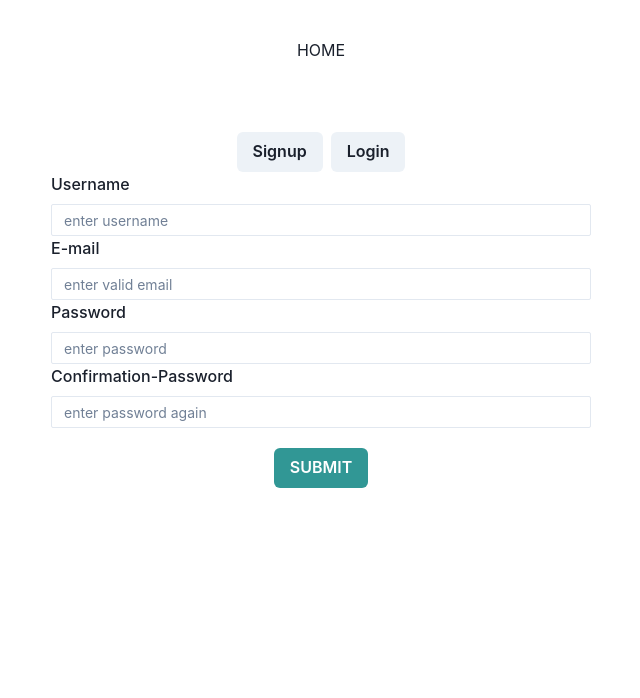
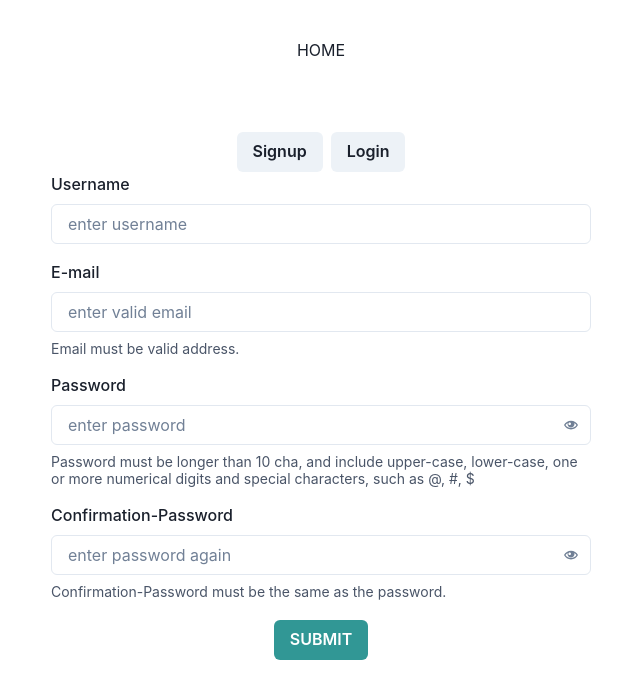
Before and after one commit to Bing-Violet/friend-record-front, a Next.js app: page / in a window 1280 px wide. Shown: the top 698 px of the page, without its empty margins (319-959 px from the left). Built offline with nearby package versions, Linux system fonts and the light colour scheme.

Commit message:
add email and password validations in signup.

```diff
--- a/components/signup.js
+++ b/components/signup.js
@@ -4,80 +4,167 @@ import {
   Form,
   Center,
   Input,
-  Text,
+  InputGroup,
   Button,
+  IconButton,
   FormControl,
   FormLabel,
   FormErrorMessage,
   FormHelperText,
+  InputRightElement,
+  VStack,
 } from "@chakra-ui/react";
 import axios from "axios";
 import Cookies from "universal-cookie";
-import jwt from "jwt-decode"
+import jwt from "jwt-decode";
 import AppContext from "./globalContext";
 import { useRouter } from "next/router";
-// API
-// -> idle (no data to be shown, null)
-// -> loading (the API request has been made, "loading")
-// -> data (the API response has come back, { ... })
+import { ImEye } from "react-icons/im";
+import { ImEyeBlocked } from "react-icons/im";
+
 function Username({ username, setValue, error, setError }) {
-  const subject = "username";
-  // setError(subject, usernme)
   const handleChange = (event) => {
-    setValue(event.target.value), setError(subject, event.target.value);
+    setValue(event.target.value), setError(event.target.value ? false : true);
   };
   return (
     <>
-      <FormControl isInvalid={!error}>
+      <FormControl isInvalid={error}>
         <FormLabel>Username</FormLabel>
         <Input
           value={username}
           onChange={handleChange}
           placeholder="enter username"
-          size="sm"
+          size="md"
         />
         <FormErrorMessage>username is required</FormErrorMessage>
       </FormControl>
     </>
   );
 }
-function Email({ email, setValue, error, setError }) {
-  const subject = "email";
+function Email({ email, setValue, emailErrorObj, setEmailErrorObj }) {
   const handleChange = (event) => {
-    setValue(event.target.value), setError(subject, event.target.value);
+    setValue(event.target.value), emailCheck(event.target.value);
   };
+  function emailCheck(val) {
+    setEmailErrorObj({ ...emailErrorObj, isError: !val ? true : false, isEmpty: !val ? true : false});
+  }
   return (
     <>
-      <FormControl isInvalid={!error}>
+      <FormControl isInvalid={emailErrorObj.isError}>
         <FormLabel>E-mail</FormLabel>
         <Input
           value={email}
           onChange={handleChange}
           placeholder="enter valid email"
-          size="sm"
+          size="md"
         />
-        <FormErrorMessage>Email is required</FormErrorMessage>
+        {!emailErrorObj.isError ? (
+          <>
+            <FormHelperText>Email must be valid address.</FormHelperText>
+          </>
+        ) : (
+          <>
+            <FormErrorMessage>
+              {!emailErrorObj.isEmpty ? (
+                <>Email is not valid</>
+              ) : (
+                <>Email is required</>
+              )}
+            </FormErrorMessage>
+          </>
+        )}
       </FormControl>
     </>
   );
 }
-function Password({ password, setValue, error, setError }) {
-  const subject = "password";
+function Password({
+  password,
+  setValue,
+  passwordErrorObj,
+  setPasswordErrorObj,
+}) {
+  const [shwoPassword, setShowpassword] = useState(true);
+  const [formErrorMessage, setFormErrorMessage] = useState(
+    "Password must be longer than 10 cha, and include upper-case, lower-case, one or more numerical digits and special characters, such as @, #, $"
+  );
   const handleChange = (event) => {
-    setValue(event.target.value), setError(subject, event.target.value);
+    setValue(event.target.value),
+      setFormErrorMessage(
+        onChangeHelperText(event.target.value),
+        setPasswordErrorObj({
+          ...passwordErrorObj,
+          isEmpty: !event.target.value ? true : false,
+          isError: !event.target.value ? true : false,
+        })
+      );
   };
-
+  function onChangeHelperText(val) {
+    if (val.length < 10) {
+      return "Password must be longer than 10 cha.";
+    } else {
+      return "Longer than 10 cha.";
+    }
+  }
+  function errorMessageHandler() {
+    if (passwordErrorObj.isEmpty) {
+      return "Password is required!";
+    } else if (passwordErrorObj.isLong) {
+      return "Password must be longer than 10 cha.";
+    } else if (passwordErrorObj.hasUpper) {
+      return "Password must include upper-case!";
+    } else if (passwordErrorObj.hasLower) {
+      return "Password must include lower-case!";
+    } else if (passwordErrorObj.hasNum) {
+      return "Password must include at least one number!";
+    } else if (passwordErrorObj.hasSpecialCha) {
+      return "Password must include at least one special characters, like !,%,&,@,#,$,^,*,?,_,~";
+    }
+  }
   return (
     <>
-      <FormControl isInvalid={!error}>
+      <FormControl isInvalid={passwordErrorObj.isError}>
         <FormLabel>Password</FormLabel>
+        <InputGroup>
           <Input
             value={password}
             onChange={handleChange}
+            type={!shwoPassword ? "text" : "password"}
             placeholder="enter password"
+            size="md"
+          />
+          <InputRightElement>
+            {shwoPassword ? (
+              <>
+                <IconButton
+                  onClick={() => setShowpassword(!shwoPassword)}
+                  background={"none"}
                   size="sm"
+                  color={"gray.500"}
+                  icon={<ImEye />}
                 />
-        <FormErrorMessage>pasword is required</FormErrorMessage>
+              </>
+            ) : (
+              <>
+                <IconButton
+                  onClick={() => setShowpassword(!shwoPassword)}
+                  background={"none"}
+                  size="sm"
+                  color={"gray.500"}
+                  icon={<ImEyeBlocked />}
+                />
+              </>
+            )}
+          </InputRightElement>
+        </InputGroup>
+        {!passwordErrorObj.isError ? (
+          <>
+            <FormHelperText>{formErrorMessage}</FormHelperText>
+          </>
+        ) : (
+          <>
+            <FormErrorMessage>{errorMessageHandler()}</FormErrorMessage>
+          </>
+        )}
       </FormControl>
     </>
   );
@@ -88,111 +175,243 @@ function ConfirmationPassword({
   error,
   setError,
 }) {
-  const subject = "confirmationPassword";
-  // const [password, setValue] = useState("");
+  const [shwoPassword, setShowpassword] = useState(true);
   const handleChange = (event) => {
-    setValue(event.target.value), setError(subject, event.target.value);
+    setValue(event.target.value), setError(event.target.value ? false : true);
   };
-
   return (
     <>
-      <FormControl isInvalid={!error}>
+      <FormControl isInvalid={error}>
         <FormLabel>Confirmation-Password</FormLabel>
+        <InputGroup>
           <Input
             value={confirmationPassword}
             onChange={handleChange}
+            type={!shwoPassword ? "text" : "password"}
             placeholder="enter password again"
+            size="md"
+          />
+          <InputRightElement>
+            {shwoPassword ? (
+              <>
+                <IconButton
+                  onClick={() => setShowpassword(!shwoPassword)}
+                  background={"none"}
                   size="sm"
+                  color={"gray.500"}
+                  icon={<ImEye />}
                 />
-        <FormErrorMessage>confirmationPassword is required</FormErrorMessage>
+              </>
+            ) : (
+              <>
+                <IconButton
+                  onClick={() => setShowpassword(!shwoPassword)}
+                  background={"none"}
+                  size="sm"
+                  color={"gray.500"}
+                  icon={<ImEyeBlocked />}
+                />
+              </>
+            )}
+          </InputRightElement>
+        </InputGroup>
+        {!error ? (
+          <>
+            <FormHelperText>
+              Confirmation-Password must be the same as the password.
+            </FormHelperText>
+          </>
+        ) : (
+          <>
+            <FormErrorMessage>
+              Confirmation-Password must be the same as the password.
+            </FormErrorMessage>
+          </>
+        )}
       </FormControl>
     </>
   );
 }
 
-export default function Signup({setUser}) {
+export default function Signup({ setUser }) {
   const context = useContext(AppContext);
   const router = useRouter();
   const [username, setUsername] = useState("");
   const [email, setEmail] = useState("");
   const [password, setPassword] = useState("");
   const [confirmationPassword, setConfirmationPassword] = useState("");
-  const [errors, setErrors] = useState({
-    username: true,
-    email: true,
-    password: true,
-    confirmationPassword: true,
+  const [emailErrorObj, setEmailErrorObj] = useState({
+    isError: false,
+    isEmpty: false,
+    isValid: false,
   });
-  const [formErrors, setFormErrors] = useState({
-    email: false,
-    password: false,
+  const [passwordErrorObj, setPasswordErrorObj] = useState({
+    isError: false,
+    isEmpty: false,
+    isLong: false,
+    hasLower: false,
+    hasUpper: false,
+    hasNum: false,
+    hasSpecialCha: false,
   });
-  const cookies = new Cookies
+  const [usernameError, setUsernameError] = useState(false);
+  const [confirmationPasswordError, setConfirmationPasswordError] =
+    useState(false);
+  const cookies = new Cookies();
   function userCreate() {
     axios({
       method: "post",
       url: "/api/user/user-create/",
       data: {
-        username:username,
-        email:email,
-        password:password
+        username: username,
+        email: email,
+        password: password,
       },
     })
       .then((res) => {
-        const data = jwt(res.data.tokens.access_token)
-        cookies.set("jwt-tokens",{
-          access_token:res.data.tokens.access_token,
-          refresh_token:res.data.tokens.refresh_token
-        })
-        cookies.set('user',data.user_id )
-        context.setUser(data.user_id)
-        setUsername('')
-        setEmail('')
-        setPassword('')
-        setConfirmationPassword('')
+        const data = jwt(res.data.tokens.access_token);
+        cookies.set("jwt-tokens", {
+          access_token: res.data.tokens.access_token,
+          refresh_token: res.data.tokens.refresh_token,
+        });
+        cookies.set("user", data.user_id);
+        context.setUser(data.user_id);
+        setUsername("");
+        setEmail("");
+        setPassword("");
+        setConfirmationPassword("");
       })
       .catch((e) => {
-        console.log("error", e)
+        console.log("error", e);
       });
-    console.log('created')
+    console.log("created");
   }
-  function abstractSetError(sub, state) {
-    setErrors({ ...errors, [sub]: state ? true : false });
-  }
+  // function abstractSetError(sub, state) {
+  //   setErrors({ ...errors, [sub]: state ? true : false });
+  // }
   function SubmitButton() {
-    const [allSet, setValue] = useState(false);
-
-    function checkEmail() {
+    function emailFormCheck() {
+      function checkValidEmail() {
         if (!/^[^\s@]+@[^\s@]+\.[^\s@]+$/.test(email)) {
           return false;
         }
         return true;
       }
-
-    function checkPassword() {
-      if (password === confirmationPassword) {
+      setEmailErrorObj({
+        ...emailErrorObj,
+        isEmpty: false,
+        isError: false,
+        isValid: false,
+      });
+      if (!email) {
+        setEmailErrorObj({ ...emailErrorObj, isEmpty: true, isError: true });
+        return false;
+      } else if (!checkValidEmail()) {
+        setEmailErrorObj({ ...emailErrorObj, isValid: true, isError: true });
+        return false;
+      } else {
         return true;
+      }
+    }
+    function passwordFormCheck() {
+      //password should be longer than 10 char include small, capital letter, num and special characters, such as @, #, $.
+      setPasswordErrorObj({
+        // here is for all reset but not working so each if need to make other attr false
+        ...passwordErrorObj,
+        isError: false,
+        isEmpty: false,
+        isLong: false,
+        hasLower: false,
+        hasUpper: false,
+        hasNum: false,
+        hasSpecialCha: false,
+      });
+      if (!password) {
+        setPasswordErrorObj({
+          ...passwordErrorObj,
+          isEmpty: true,
+          isError: true,
+        });
+        return false;
+      } else if (password.length < 10) {
+        setPasswordErrorObj({
+          ...passwordErrorObj,
+          isEmpty: false,
+          isLong: true,
+          isError: true,
+        });
+        return false;
+      } else if (!/[A-Z]/.test(password)) {
+        setPasswordErrorObj({
+          ...passwordErrorObj,
+          hasUpper: true,
+          isEmpty: false,
+          isLong: false,
+          isError: true,
+        });
+        return false;
+      } else if (!/[a-z]/.test(password)) {
+        setPasswordErrorObj({
+          ...passwordErrorObj,
+          hasUpper: false,
+          hasLower: true,
+          isEmpty: false,
+          isLong: false,
+          isError: true,
+        });
+        return false;
+      } else if (!/[0-9]/.test(password)) {
+        setPasswordErrorObj({
+          ...passwordErrorObj,
+          hasNum: true,
+          hasUpper: false,
+          hasLower: false,
+          isEmpty: false,
+          isLong: false,
+          isError: true,
+        });
+        return false;
+      } else if (!/[!,%,&,@,#,$,^,*,?,_,~]/.test(password)) {
+        setPasswordErrorObj({
+          ...passwordErrorObj,
+          hasSpecialCha: true,
+          hasNum: false,
+          hasUpper: false,
+          hasLower: false,
+          isEmpty: false,
+          isLong: false,
+          isError: true,
+        });
       } else {
+        return true;
+      }
+    }
+    function confirmatinPasswordFormCheck() {
+      if (password !== confirmationPassword || !confirmationPassword) {
+        setConfirmationPasswordError(true);
         return false;
+      } else {
+        setConfirmationPasswordError(false);
+        return true;
+      }
+    }
+    function usernameFormCheck() {
+      if (!username) {
+        setUsernameError(true);
+        return false;
+      } else {
+        setUsernameError(false);
+        return true;
       }
     }
     function formCheck() {
-      setErrors({
-        username: username ? true : false,
-        email: email ? true : false,
-        password: password ? true : false,
-        confirmationPassword: confirmationPassword ? true : false,
-      });
-      if (username && email && password && confirmationPassword) {
-        setFormErrors({email:checkEmail(), password:checkPassword()})
-        if(checkEmail()&&checkPassword()) {
-          console.log("gonna create")
-          userCreate()
-        } else {
-          console.log("NO2", checkEmail(), checkPassword());
-        }
-      } else {
-        console.log("NO", checkEmail(), checkPassword());
+      if (
+        emailFormCheck() &
+        passwordFormCheck() &
+        confirmatinPasswordFormCheck() &
+        usernameFormCheck()
+      ) {
+        userCreate();
       }
     }
     return (
@@ -209,30 +428,33 @@ export default function Signup({setUser}) {
   return (
     <Flex w={"90%"}>
       <FormControl isRequired>
+        <VStack spacing={"1rem"}>
           <Username
             username={username}
             setValue={setUsername}
-          error={errors.username}
-          setError={abstractSetError}
+            error={usernameError}
+            setError={setUsernameError}
           />
           <Email
             email={email}
             setValue={setEmail}
-          error={errors.email}
-          setError={abstractSetError}
+            emailErrorObj={emailErrorObj}
+            setEmailErrorObj={setEmailErrorObj}
           />
           <Password
             password={password}
             setValue={setPassword}
-          error={errors.password}
-          setError={abstractSetError}
+            passwordErrorObj={passwordErrorObj}
+            setPasswordErrorObj={setPasswordErrorObj}
           />
           <ConfirmationPassword
             confirmationPassword={confirmationPassword}
             setValue={setConfirmationPassword}
-          error={errors.confirmationPassword}
-          setError={abstractSetError}
+            error={confirmationPasswordError}
+            setError={setConfirmationPasswordError}
           />
+        </VStack>
+
         <Center mt={5}>
           <SubmitButton />
         </Center>
--- a/pages/friendDetails/[slug].js
+++ b/pages/friendDetails/[slug].js
@@ -176,7 +176,6 @@ export default function FriendDetail({ user }) {
           })
           setEvents([...newEvents]);
           toastFun({title:'Event deleted!',description:`Your event ${eventName} is successfully deleted!`, status:'success' })
-          onCancel();
         })
         .catch((e) => {
           toastFun({title:'Failed!',description:`Something bad happened. Please try later!`, status:'error' })
```
Also changed, not shown: pages/account.js (+4 -14 lines). Lines whose indentation alone changed are shown as unchanged.
